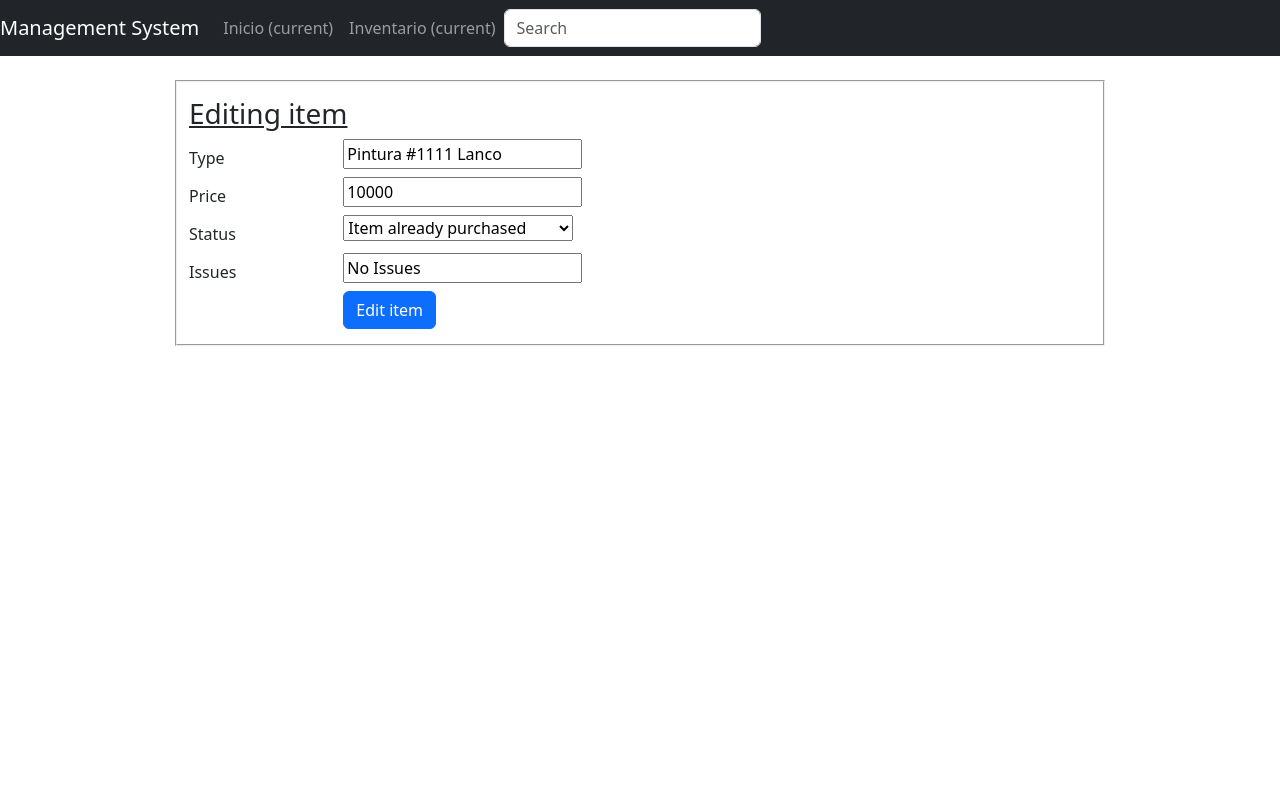
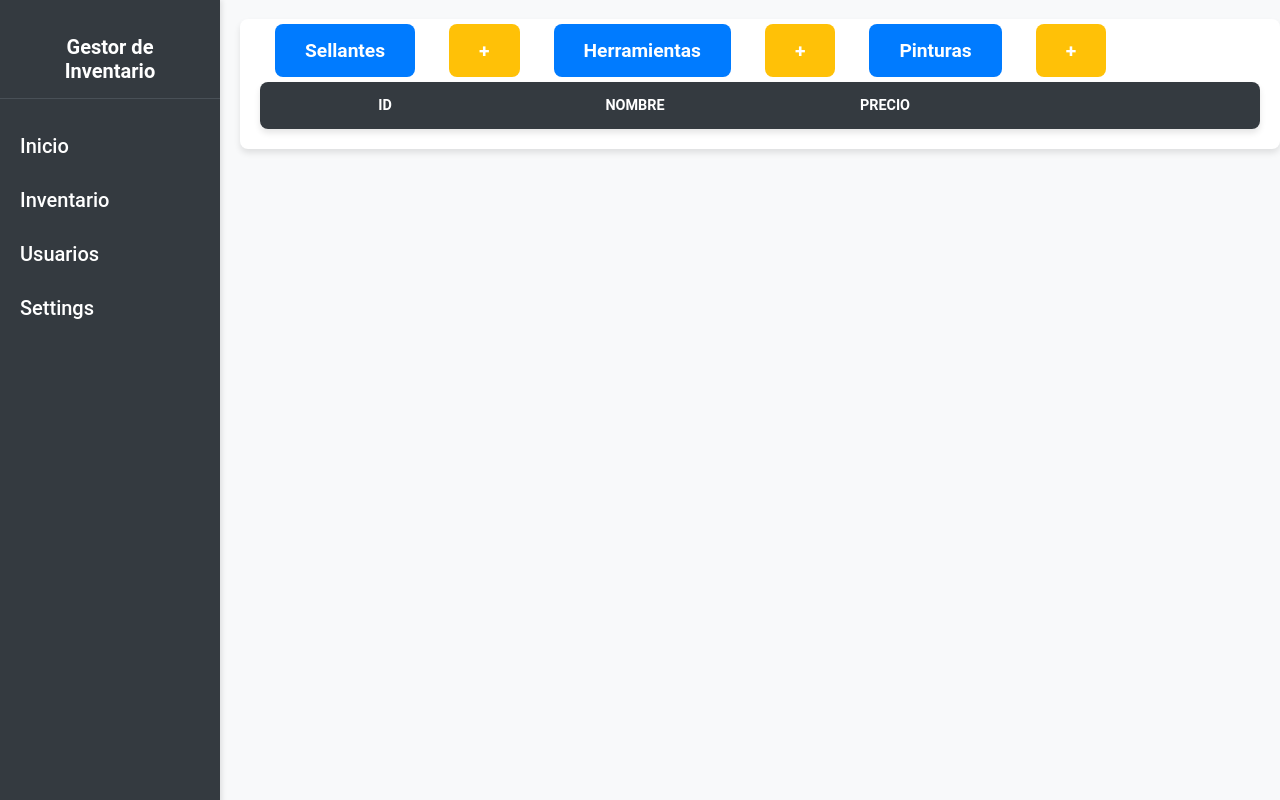
Before and after one commit to lvkhss/GestorInventario, a Django app: page /mobiles/edit_item/1 in a window 1280 px wide. Run offline with Django 3.2, Linux system fonts and the light colour scheme; data comes from the database, SQL or seed files in the repository; both versions use the stored data as it was after the commit; lists and menus that the app fills with data are empty; some libraries are stand-ins or nearby versions.

Commit message:
added more css to index and inventario
cambios en index: lista ultimos productos

```diff
--- a/inventory/static/css/style.css
+++ /dev/null
@@ -1,13 +0,0 @@
-.btn-pad {
-    margin-right: 45px;
-}
-
-.btn-trim{
-    margin-right: -5px
-}
-
-.edit_box{
-  border-style: groove;
-  border-width: 2px;
-  padding: 15px;
-}
--- a/inventory/templates/inv/base.html
+++ b/inventory/templates/inv/base.html
@@ -3,31 +3,19 @@
 
 
   {% load static %}
-  <link rel="stylesheet" type="text/css" href="{% static '/css/style.css' %}"/>
+  <link rel="stylesheet" type="text/css" href="{% static '/css/style.css' %}">
   <link rel="stylesheet" type="text/css" href="{% static '/css/bootstrap.min.css' %}"/>
 
   <body>
 
-    <nav class="navbar navbar-expand navbar-dark bg-dark">
-  <a class="navbar-brand" href="#">Management System</a>
-  <button class="navbar-toggler" type="button" data-toggle="collapse" data-target="#navbarsExample02" aria-controls="navbarsExample02" aria-expanded="false" aria-label="Toggle navigation">
-    <span class="navbar-toggler-icon"></span>
-  </button>
+    <nav class="navbar-vertical">
+      <a class="navbar-brand" href="#">Gestor de Inventario</a>
+      <a href="{% url 'index' %}">Inicio</a>
+      <a href="{% url 'inventario' %}">Inventario</a>
+      <a >Usuarios</a>
+      <a >Settings</a>
+    </nav>
 
-  <div class="collapse navbar-collapse" id="navbarsExample02">
-    <ul class="navbar-nav mr-auto">
-      <li class="nav-item active">
-        <a class="nav-link" href="{% url 'index' %}">Inicio <span class="sr-only">(current)</span></a>
-      </li>
-      <li class="nav-item">
-        <a class="nav-link" href="{% url 'inventario' %}">Inventario <span class="sr-only">(current)</span></a>
-      </li>
-    </ul>
-    <form class="form-inline my-2 my-md-0">
-      <input class="form-control" type="text" placeholder="Search">
-    </form>
-  </div>
-</nav>
 
     <br>
     <div class="container">
--- a/inventory/templates/inv/edit_item.html
+++ b/inventory/templates/inv/edit_item.html
@@ -2,34 +2,72 @@
 
 {% block body %}
 
-<div class="container col-md-10 edit_box" >
-  <form method="POST">
-    {% csrf_token %}
+  <div class="add_buttons">
 
-    <h3><u>Editing item</u></h3>
-    {% for field in form %}
-    <div class="form-group row">
-      <label for="id_{{ field.name }}" class="col-2 col-form-label">{{ field.label }}</label>
+    <div class="button-group">
+      <a href="{% url 'display_laptops' %}" class="btn btn-primary btn-md btn-trim" role="button"> Sellantes</a>
+      <a href="{% url 'add_laptop' %}" class="btn btn-warning btn-sm btn-pad" role="button"> +</a>
 
-      <div class="col-10">
+      <a href="{% url 'display_desktops' %}" class="btn btn-primary btn-md btn-trim" role="button"> Herramientas</a>
+      <a href="{% url 'add_desktop' %}" class="btn btn-warning btn-sm btn-pad" role="button"> +</a>
 
-        {{ field }}
-
-      </div>
-    </div>
-
-    {% endfor %}
-
-    <div class="form-group row">
-      <div class="offset-sm-2 col-sm-6">
-        <button type="submit" class="btn btn-primary">Edit item</button>
-
-      </div>
+      <a href="{% url 'display_mobiles' %}" class="btn btn-primary btn-md btn-trim" role="button"> Pinturas</a>
+      <a href="{% url 'add_mobile' %}" class="btn btn-warning btn-sm btn-pad" role="button"> +</a>
 
     </div>
 
-  </form>
+  </div>
 
-</div>
+  <div>
+
+    <!-- <h4>Currently Viewing {{ header }}</h4> -->
+  </div>
+
+  <table class="table table-hover">
+    <thead>
+      <tr>
+        <th>id</th>
+        <th>Nombre</th>
+        <th>Precio</th>
+        <!-- <th>Status</th>
+        <th>Issues</th> -->
+        <th></th>
+      </tr>
+    </thead>
+
+    <tbody>
+
+      {% for item in items %}
+
+      <tr>
+        <td>{{ item.pk }}
+        <td>{{ item.type }}</td>
+        <td>{{ item.price }} $</td>
+        <!-- <td>{{ item.status }}</td>
+        <td>{{ item.issues }}</td> -->
+
+        {% if header|lower == "laptops" %}
+        <td>
+            <a href="{% url 'edit_laptop' item.pk %}" class="btn btn-warning btn-sm" role="button" aria-pressed="true" > Editar</a>
+            <a href="{% url 'delete_laptop' item.pk%}" class="btn btn-danger btn-sm" role="button" aria-pressed="true" > x</a>
+        </td>
+        {% elif header|lower == "desktops" %}
+        <td>
+            <a href="{% url 'edit_desktop' item.pk %}" class="btn btn-warning btn-sm" role="button" aria-pressed="true" > Editar</a>
+            <a href="{% url 'delete_desktop' item.pk%}" class="btn btn-danger btn-sm" role="button" aria-pressed="true" > x</a>
+        </td>
+        {% else %}
+        <td>
+            <a href="{% url 'edit_mobile' item.pk %}" class="btn btn-warning btn-sm" role="button" aria-pressed="true" > Editar</a>
+            <a href="{% url 'delete_mobile' item.pk%}" class="btn btn-danger btn-sm" role="button" aria-pressed="true" > x</a>
+        </td>
+        {% endif %}
+
+
+      </tr>
+
+      {% endfor %}
+    </tbody>
+  </table>
 
 {% endblock %}
--- a/inventory/urls.py
+++ b/inventory/urls.py
@@ -18,5 +18,5 @@ urlpatterns = [
     re_path(r'^laptops/delete/(?P<pk>\d+)$', delete_laptop, name="delete_laptop"),
     re_path(r'^desktops/delete/(?P<pk>\d+)$', delete_desktop, name="delete_desktop"),
     re_path(r'^mobiles/delete/(?P<pk>\d+)$', delete_mobile, name="delete_mobile"),
-    re_path(r'^inventario$', inventario, name='inventario'),  # Reference 'inventario' directly
+    re_path(r'^inventario$', inventario, name='inventario'),
 ]
--- a/inventory/views.py
+++ b/inventory/views.py
@@ -7,11 +7,30 @@ from .models import *
 from .forms import *
 
 
+
+
 def inventario(request):
     return render(request, 'inv/inventario.html')
 
 def index(request):
-    return render(request, 'inv/index.html')
+    laptops = Laptops.objects.all()
+    desktops = Desktops.objects.all()
+    mobiles = Mobiles.objects.all()
+
+    items = [
+        {"item": laptop, "category": "Laptops"} for laptop in laptops
+    ] + [
+        {"item": desktop, "category": "Desktops"} for desktop in desktops
+    ] + [
+        {"item": mobile, "category": "Mobiles"} for mobile in mobiles
+    ]
+
+    print(items)  # Debug: Print items to the console
+
+    context = {
+        'items': items,
+    }
+    return render(request, 'inv/index.html', context)
 
 def display_laptops(request):
     items = Laptops.objects.all()
```
Also changed, not shown: inventory/templates/inv/index.html (+23 -3 lines), inventory_management_system/settings.py (+1 -11 lines), db.sqlite3, inventory/static/css/bootstrap.min.css (added).
